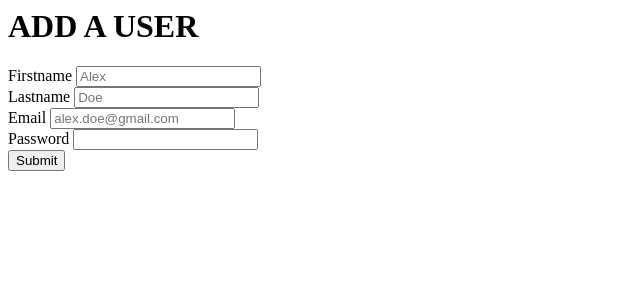
After one commit to Trylika13/READ_IT_25_26, a PHP site: page /views/users/new.php in a window 1280 px wide. The commit adds this page. Shown: the top 300 px of the page, without its empty margins (0-640 px from the left). Run offline with PHP 8.4, Linux system fonts and the light colour scheme.

Commit message:
BACKOFFICE route users.new

```diff
--- a/backoffice/app/routers/users.php
+++ b/backoffice/app/routers/users.php
@@ -7,6 +7,10 @@ include_once '../app/controllers/usersController.php';
 switch ($_GET['users']):
     case 'logout':
         UsersController\logoutAction();
+        break;
+    case 'new':
+        UsersController\newAction();
+        break;
     default:
         UsersController\indexAction($connexion);
 endswitch;
--- a/backoffice/app/views/templates/partials/_nav.php
+++ b/backoffice/app/views/templates/partials/_nav.php
@@ -32,7 +32,7 @@
                         <li role="separator" class="divider"></li>
                         <li class="dropdown-header">GESTION DES UTILISATEURS</li>
                         <li><a href="users">Liste des utilisateurs</a></li>
-                        <li><a href="#">Ajouter un utilisateur</a></li>
+                        <li><a href="users/new">Ajouter un utilisateur</a></li>
                     </ul>
                 </li>
                 <li class=""><a href="users/logout">LOGOUT</a></li>
--- /dev/null
+++ b/backoffice/app/views/users/new.php
@@ -0,0 +1,26 @@
+<div class="col-md-6">
+    <div class="page-header">
+        <h1>ADD A USER</h1>
+    </div>
+    <form action="">
+        <div>
+            <label for="firstname">Firstname</label>
+            <input type="text" id="firstname" name="firstname" placeholder="Alex" />
+        </div>
+        <div>
+            <label for="lastname">Lastname</label>
+            <input type="text" id="lastname" name="lastname" placeholder="Doe" />
+        </div>
+        <div>
+            <label for="email">Email</label>
+            <input type="email" id="email" name="email" placeholder="alex.doe@gmail.com" />
+        </div>
+        <div>
+            <label for="password">Password</label>
+            <input type="password" id="password" name="password" />
+        </div>
+        <div>
+            <input type="submit" class="btn btn-lg btn-primary" />
+        </div>
+    </form>
+</div>
```
Also changed, not shown: backoffice/app/controllers/usersController.php (+10 -0 lines), backoffice/public/.htaccess.
